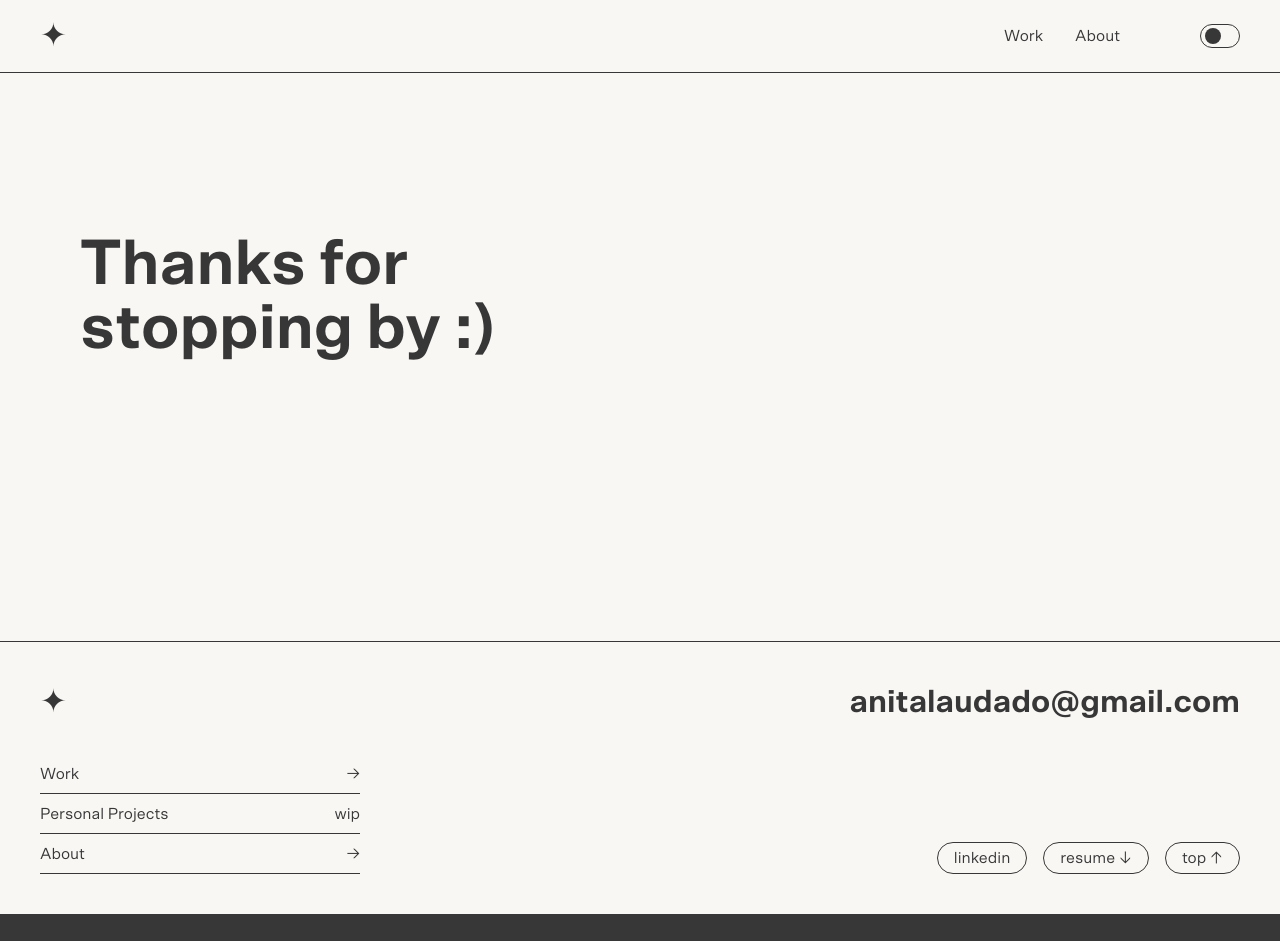
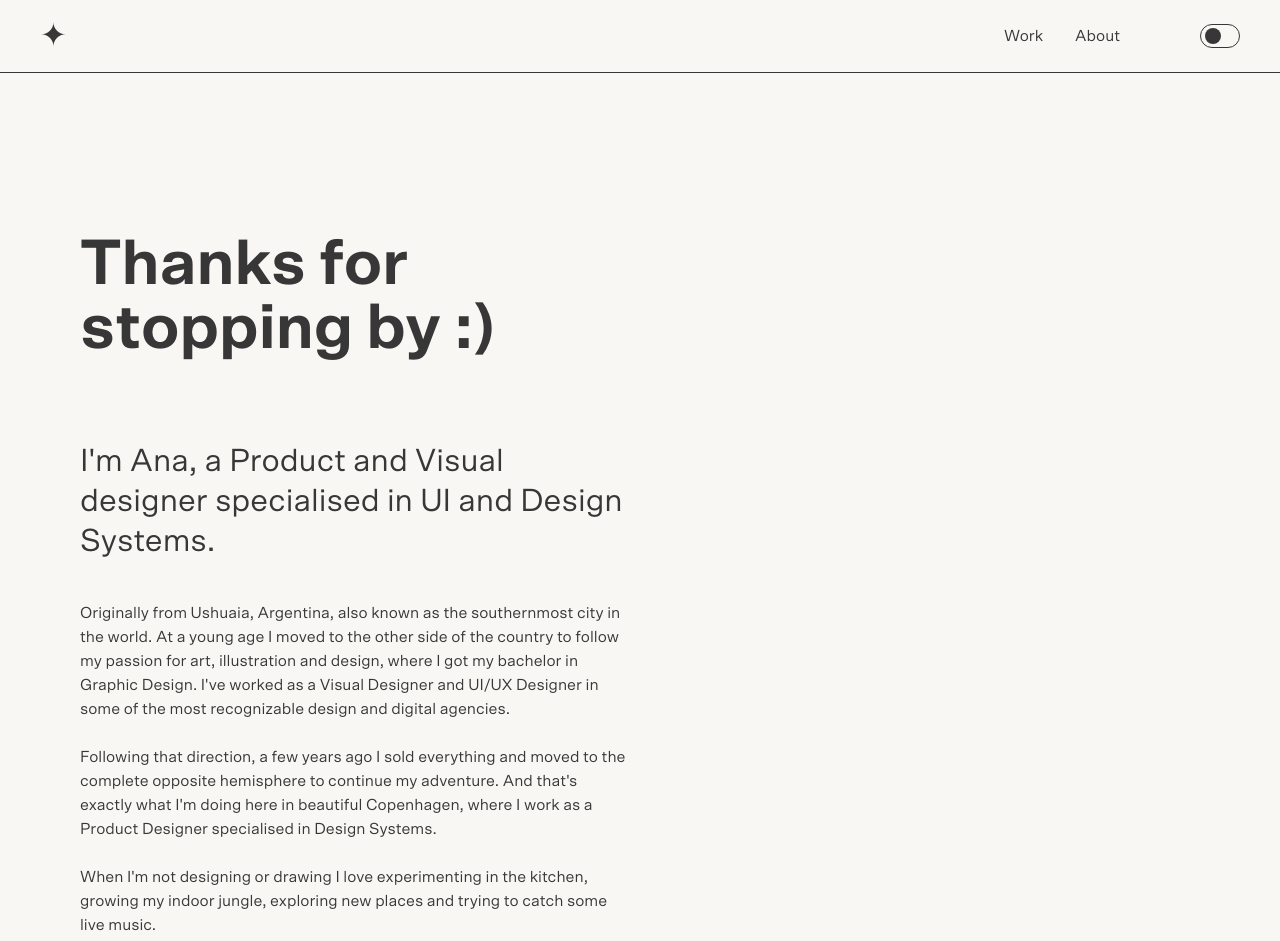
Before and after one commit to gonstoll/anitalaudado.com, a Next.js app: page /about in a window 1280 px wide. Shown: the top 941 px of the page. Built offline with nearby package versions, Linux system fonts and the light colour scheme.

Commit message:
chore: Turning off eslint escaped entities rule

```diff
--- a/pages/about.tsx
+++ b/pages/about.tsx
@@ -13,7 +13,30 @@ export default function About() {
       >
         <div className="mt-20 grid grid-cols-1 md:grid-cols-2 gap-10 md:gap-6 items-center">
           <div>
-            <h2 className="mb-10 text-3-1/2xl text-black dark:text-white"></h2>
+            <h2 className="mb-10 text-3-1/2xl text-black dark:text-white">
+              I'm Ana, a Product and Visual designer specialised in UI and
+              Design Systems.
+            </h2>
+            <p className="text-base text-black dark:text-white">
+              Originally from Ushuaia, Argentina, also known as the southernmost
+              city in the world. At a young age I moved to the other side of the
+              country to follow my passion for art, illustration and design,
+              where I got my bachelor in Graphic Design. I've worked as a Visual
+              Designer and UI/UX Designer in some of the most recognizable
+              design and digital agencies.
+              <br />
+              <br />
+              Following that direction, a few years ago I sold everything and
+              moved to the complete opposite hemisphere to continue my
+              adventure. And that's exactly what I'm doing here in beautiful
+              Copenhagen, where I work as a Product Designer specialised in
+              Design Systems.
+              <br />
+              <br />
+              When I'm not designing or drawing I love experimenting in the
+              kitchen, growing my indoor jungle, exploring new places and trying
+              to catch some live music.
+            </p>
           </div>
         </div>
       </Layout>
```
Also changed, not shown: .eslintrc.json.
